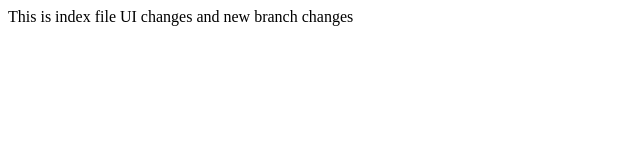
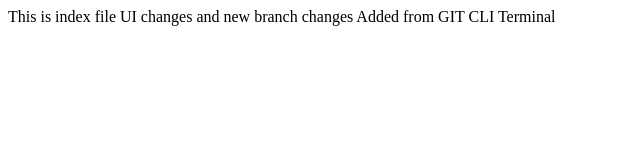
Before and after one commit to codvatechlabs/git-demo-devops, a plain HTML site: page index.html in a window 1280 px wide. Shown: the whole page, without its empty margins (0-640 px from the left). Drawn offline with Linux system fonts and the light colour scheme.

Commit message:
Fist Commit

```diff
--- a/index.html
+++ b/index.html
@@ -1,3 +1,4 @@
 <html>
 This is index file UI changes and new branch changes
+Added from GIT CLI Terminal
 </html>
```
Also changed, not shown: temp.txt (added).
